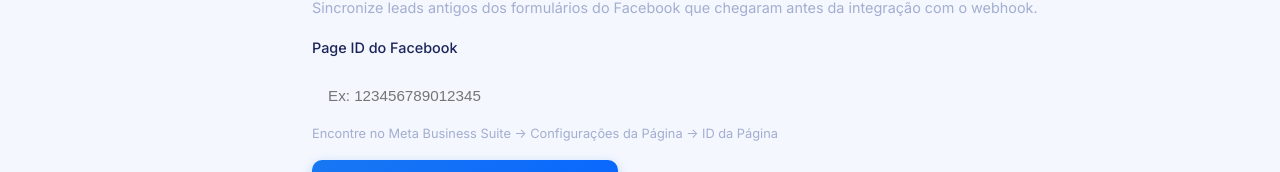
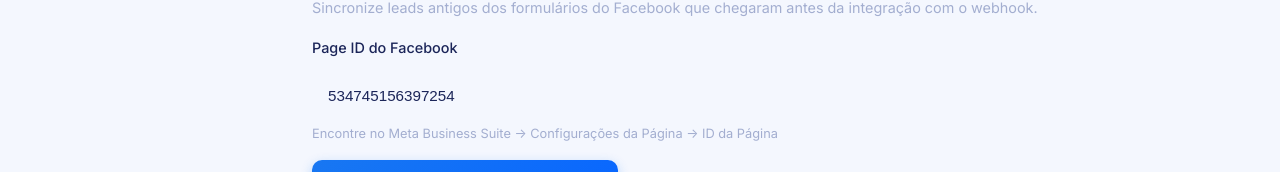
Before and after one commit to gsPatrick/painel-solar-front, a Next.js app: page /settings in a window 1280 px wide. Shown: the part 1051-1223 px from the top of the page. Built offline with nearby package versions, Linux system fonts and the light colour scheme; no server answers.

Commit message:
feat: set default Page ID

```diff
--- a/src/app/(dashboard)/settings/page.js
+++ b/src/app/(dashboard)/settings/page.js
@@ -30,7 +30,7 @@ export default function SettingsPage() {
     // Meta Sync State
     const [metaSyncing, setMetaSyncing] = useState(false);
     const [metaSyncResult, setMetaSyncResult] = useState(null);
-    const [metaPageId, setMetaPageId] = useState('');
+    const [metaPageId, setMetaPageId] = useState('534745156397254'); // DGE Energia Alternativa
 
     const [localSettings, setLocalSettings] = useState({
         notifyOverdue: true,
```
